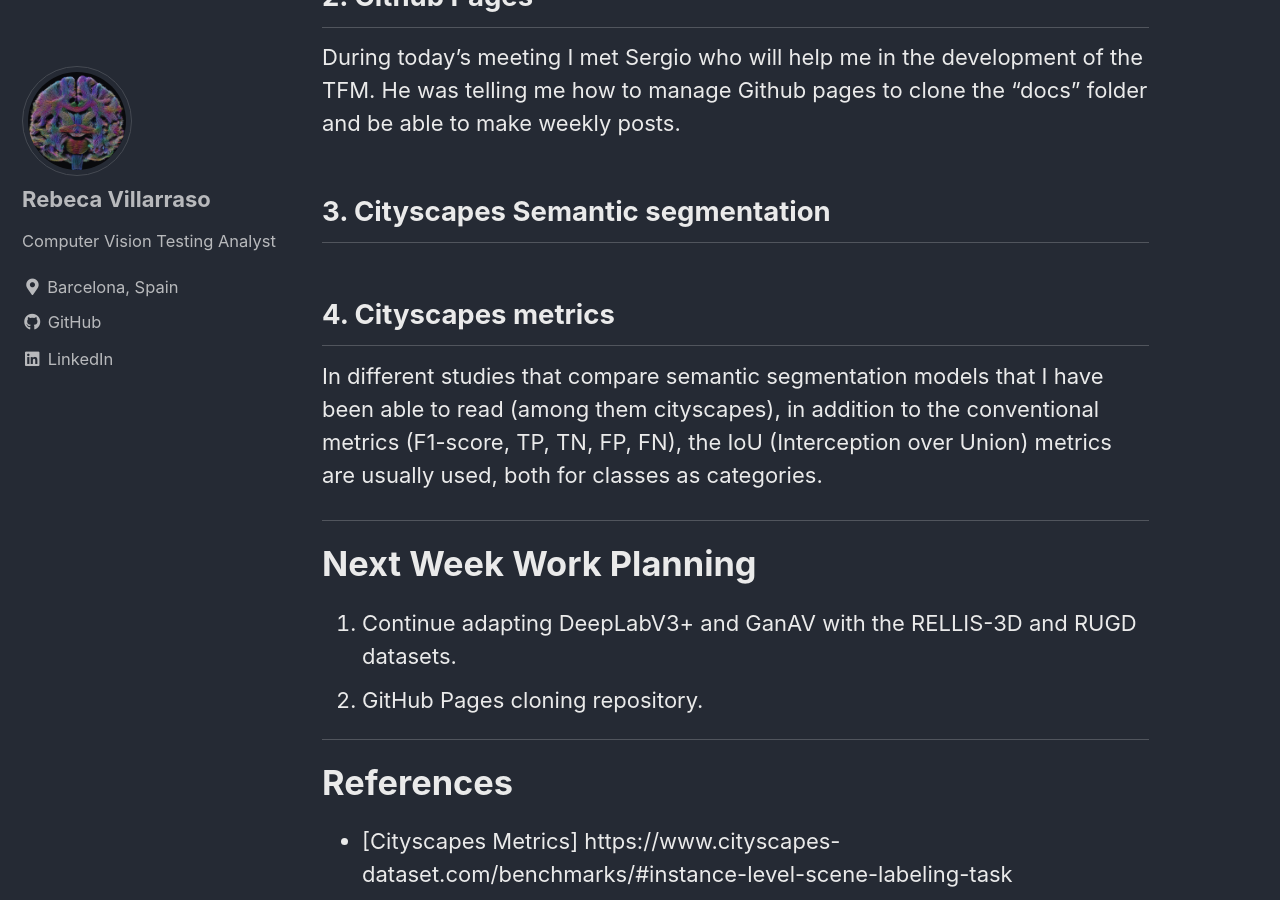
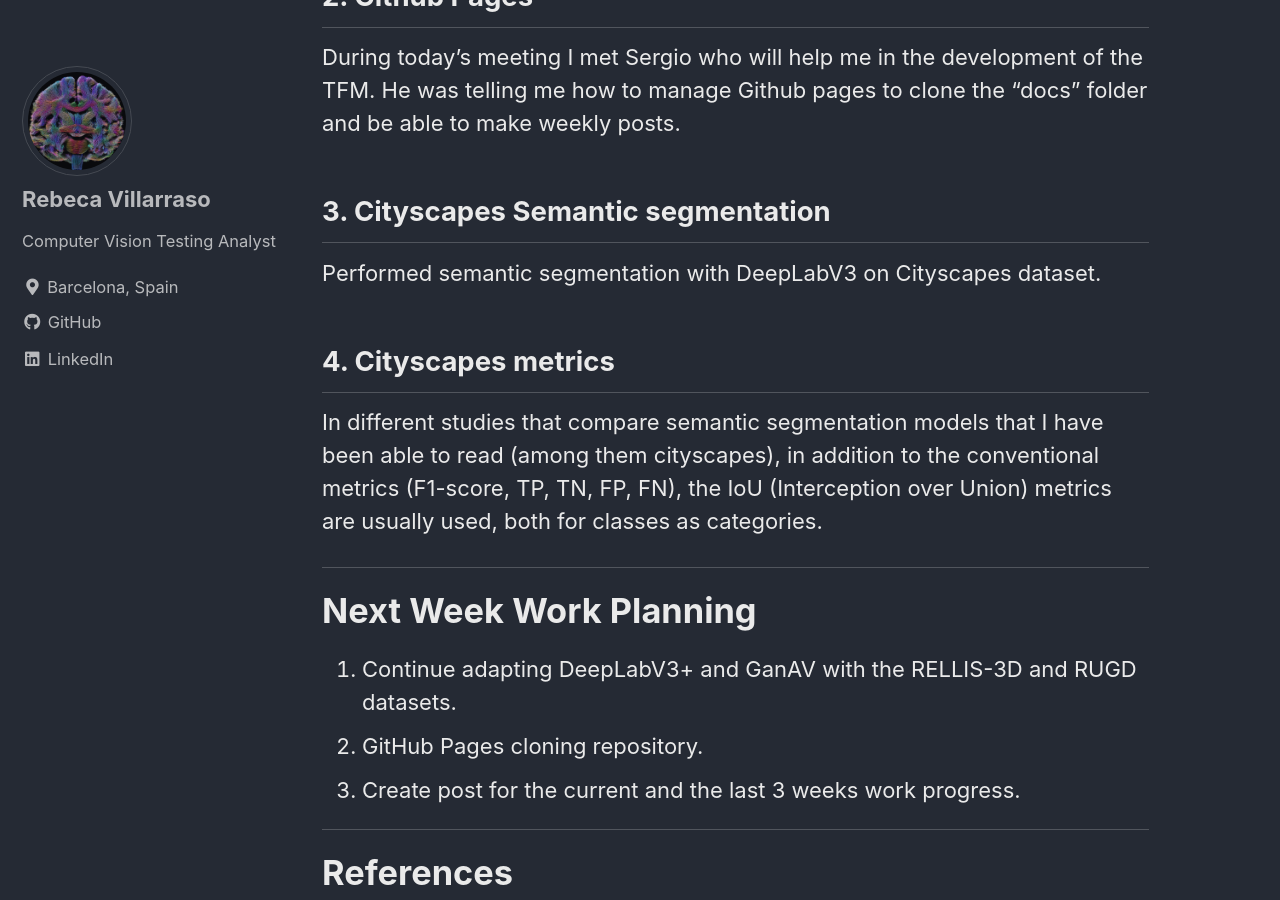
Before and after one commit to RoboticsLabURJC/2024-tfm-rebeca-villaraso, a Jekyll site: the page built from docs/_posts/2023-10-11-Week-2.md, in a window 1280 px wide and 900 px high, scrolled down 906 px. Built offline with Jekyll 4.4.1, drawn with Linux system fonts in a browser that asks for light colours; cached includes are drawn as plain includes; some of the changed text lies outside the part shown.

Commit message:
Update 2023-10-11-Week-2.md

```diff
--- a/docs/_posts/2023-10-11-Week-2.md
+++ b/docs/_posts/2023-10-11-Week-2.md
@@ -31,7 +31,7 @@ During today's meeting I met Sergio who will help me in the development of the T
 
 ## 3. Cityscapes Semantic segmentation
 
-
+Performed semantic segmentation with DeepLabV3 on Cityscapes dataset.
 
 ## 4. Cityscapes metrics
 
@@ -43,6 +43,7 @@ In different studies that compare semantic segmentation models that I have been
 
   1. Continue adapting DeepLabV3+ and GanAV with the RELLIS-3D and RUGD datasets.
   2. GitHub Pages cloning repository.
+  3. Create post for the current and the last 3 weeks work progress.
 
 
 ---
```
